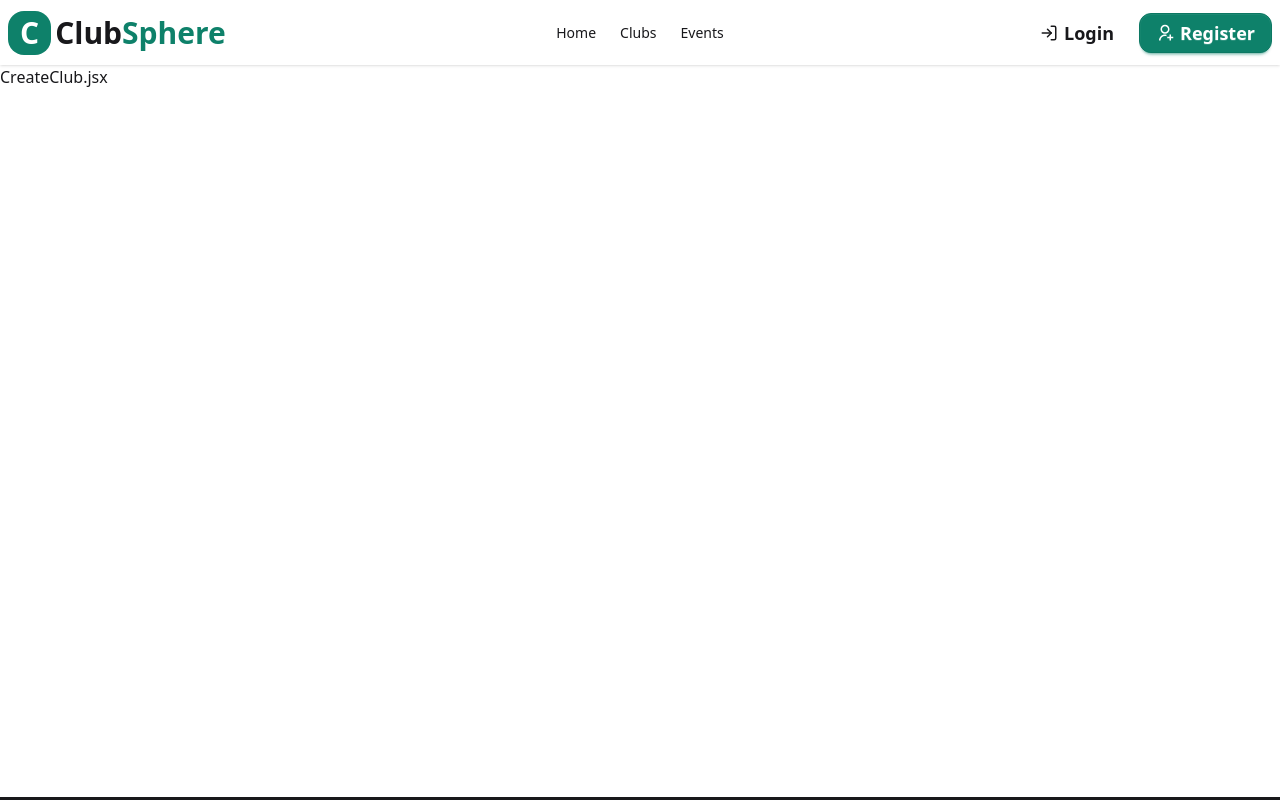
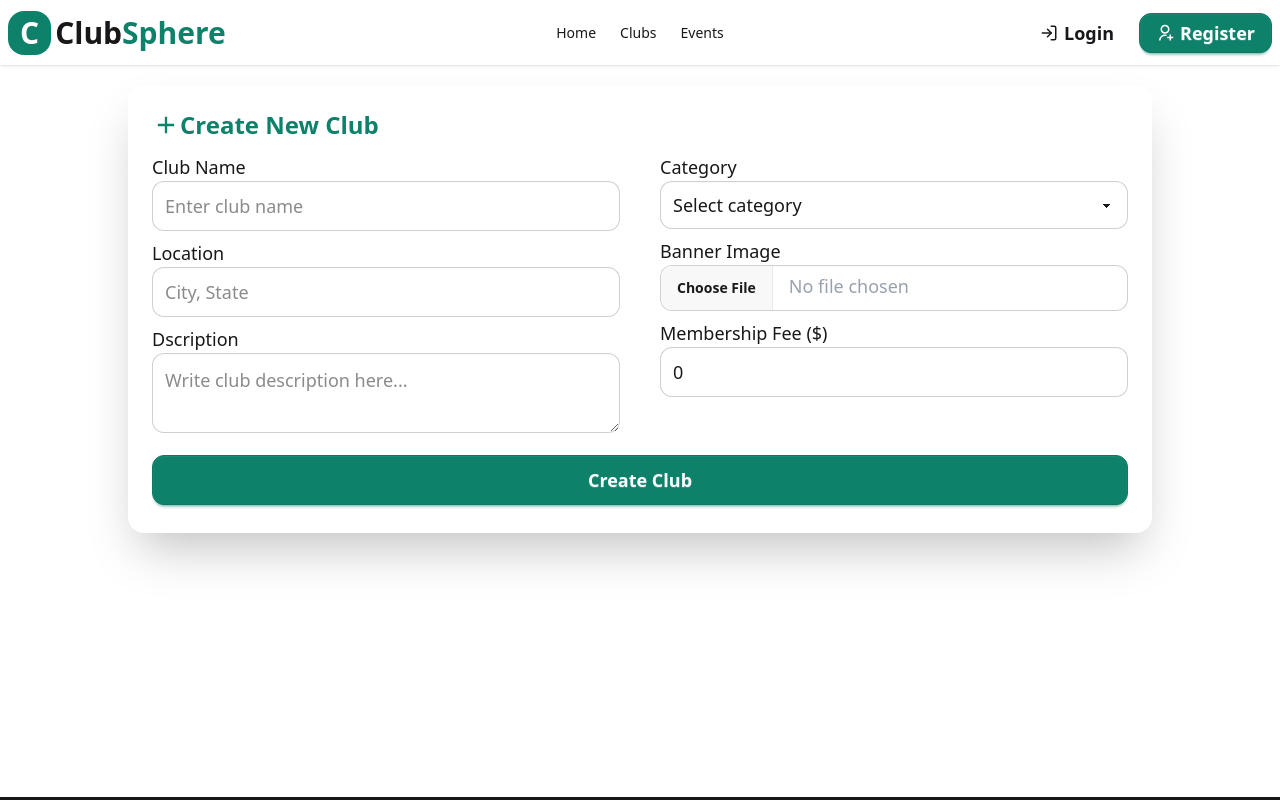
Before and after one commit to rakibhassannayem/clubSphere, a React (Vite) app: page /create-club in a window 1280 px wide. Shown: the top 800 px of the page. Built offline with nearby package versions, Linux system fonts and the light colour scheme; no server answers.

Commit message:
create club form

```diff
--- a/src/pages/Dashboard/Manager/CreateClub.jsx
+++ b/src/pages/Dashboard/Manager/CreateClub.jsx
@@ -1,9 +1,169 @@
-import React from 'react';
+import { useForm } from "react-hook-form";
+import toast from "react-hot-toast";
+import { imageUpload } from "../../../utils";
+import useAuth from "../../../hooks/useAuth";
+import { IoMdAddCircleOutline } from "react-icons/io";
+import { MdOutlineAdd } from "react-icons/md";
 
 const CreateClub = () => {
+  const { user } = useAuth();
+  const {
+    register,
+    handleSubmit,
+    formState: { errors },
+  } = useForm();
+
+  const handleCreateClub = async (data) => {
+    const {
+      clubName,
+      description,
+      location,
+      category,
+      bannerImage,
+      membershipFee,
+    } = data;
+    const imageFile = bannerImage[0];
+
+    try {
+      const imageURL = await imageUpload(imageFile);
+      const clubData = {
+        bannerImage: imageURL,
+        clubName,
+        description,
+        location,
+        category,
+        membershipFee: Number(membershipFee),
+        managerEmail: user.email,
+        createdAt: new Date(),
+      };
+    } catch (err) {
+      toast.error(err?.message);
+    }
+  };
+
   return (
-    <div>
-      CreateClub.jsx
+    <div className="flex justify-center">
+      <div className="card bg-base-100 w-full max-w-5xl rounded-2xl shrink-0 shadow-2xl my-5">
+        <div className="card-body">
+          <div className="flex items-center text-2xl font-bold text-primary">
+            <MdOutlineAdd size={28} /> <span>Create New Club</span>
+          </div>
+
+          <form onSubmit={handleSubmit(handleCreateClub)}>
+            <fieldset className="fieldset text-lg ">
+              <div className="flex flex-col md:flex-row gap-10">
+                <div className="flex-1 space-y-2">
+                  <label className="font-medium">Club Name</label>
+                  <input
+                    type="text"
+                    placeholder="Enter club name"
+                    className="input w-full py-6 rounded-xl focus:border-0 outline-primary text-lg"
+                    {...register("clubName", {
+                      required: "Club name is required",
+                    })}
+                  />
+                  {errors.clubName && (
+                    <span className="text-red-500">
+                      {errors.clubName.message}
+                    </span>
+                  )}
+
+                  <label className="font-medium">Location</label>
+                  <input
+                    type="text"
+                    placeholder="City, State"
+                    className="input w-full py-6 rounded-xl focus:border-0 outline-primary text-lg"
+                    {...register("location", {
+                      required: "Location name is required",
+                    })}
+                  />
+                  {errors.location && (
+                    <span className="text-red-500">
+                      {errors.location.message}
+                    </span>
+                  )}
+
+                  <label className="font-medium">Dscription</label>
+                  <textarea
+                    type="text"
+                    placeholder="Write club description here..."
+                    className="input w-full h-20 py-3 rounded-xl focus:border-0 outline-primary text-lg"
+                    {...register("description", {
+                      required: "Description name is required",
+                    })}
+                  />
+                  {errors.description && (
+                    <span className="text-red-500">
+                      {errors.description.message}
+                    </span>
+                  )}
+                </div>
+
+                <div className="flex-1 space-y-2">
+                  <label className="font-medium">Category</label>
+                  <select
+                    defaultValue={""}
+                    name="category"
+                    className="w-full select h-12 rounded-xl focus:border-0 outline-primary text-lg"
+                    {...register("category", {
+                      required: "Category is required",
+                    })}
+                  >
+                    <option value="" disabled>
+                      Select category
+                    </option>
+                    <option value="Photography">Photography</option>
+                    <option value="Sports">Sports</option>
+                    <option value="Tech">Tech</option>
+                  </select>
+                  {errors.category && (
+                    <p className="text-sm text-red-500 mt-1">
+                      {errors.category.message}
+                    </p>
+                  )}
+
+                  <label className="font-medium">Banner Image</label>
+                  <input
+                    type="file"
+                    className="file-input w-full h-11.5 rounded-xl text-gray-400 text-lg border focus:border-0 outline-primary"
+                    {...register("bannerImage", {
+                      required: "Banner image name is required",
+                    })}
+                  />
+                  {errors.bannerImage && (
+                    <p className="text-sm text-red-500 mt-1">
+                      {errors.bannerImage.message}
+                    </p>
+                  )}
+
+                  <label className="font-medium">Membership Fee ($)</label>
+                  <input
+                    type="number"
+                    defaultValue={0}
+                    className="input w-full py-6 rounded-xl focus:border-0 outline-primary text-lg"
+                    {...register("membershipFee", {
+                      required: "Membership Fee is required",
+                      min: { value: 0, message: "Price must be positive" },
+                    })}
+                  />
+                  {errors.membershipFee && (
+                    <p className="text-sm text-red-500 mt-1">
+                      {errors.membershipFee.message}
+                    </p>
+                  )}
+                </div>
+              </div>
+
+              <button
+                type="submit"
+                className="btn btn-primary text-white rounded-xl text-lg mt-4 py-6"
+              >
+                Create Club
+              </button>
+            </fieldset>
+          </form>
+        </div>
+      </div>
     </div>
   );
 };
--- a/src/routes/Routes.jsx
+++ b/src/routes/Routes.jsx
@@ -13,7 +13,7 @@ export const router = createBrowserRouter([
   {
     path: "/",
     Component: MainLayout,
-    errorElement: <ErrorPage />,
+    // errorElement: <ErrorPage />,
     children: [
       {
         index: true,
```
